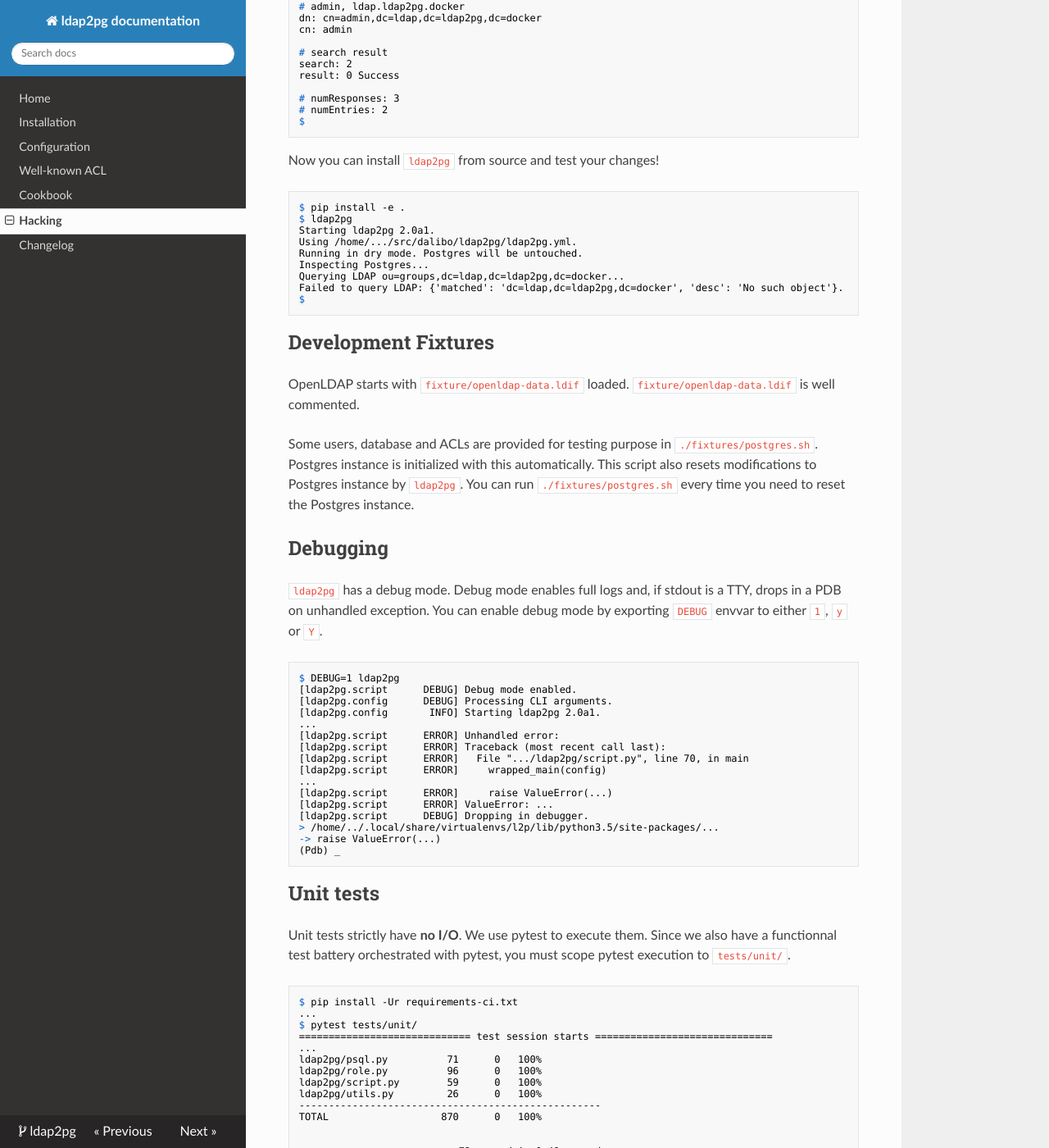
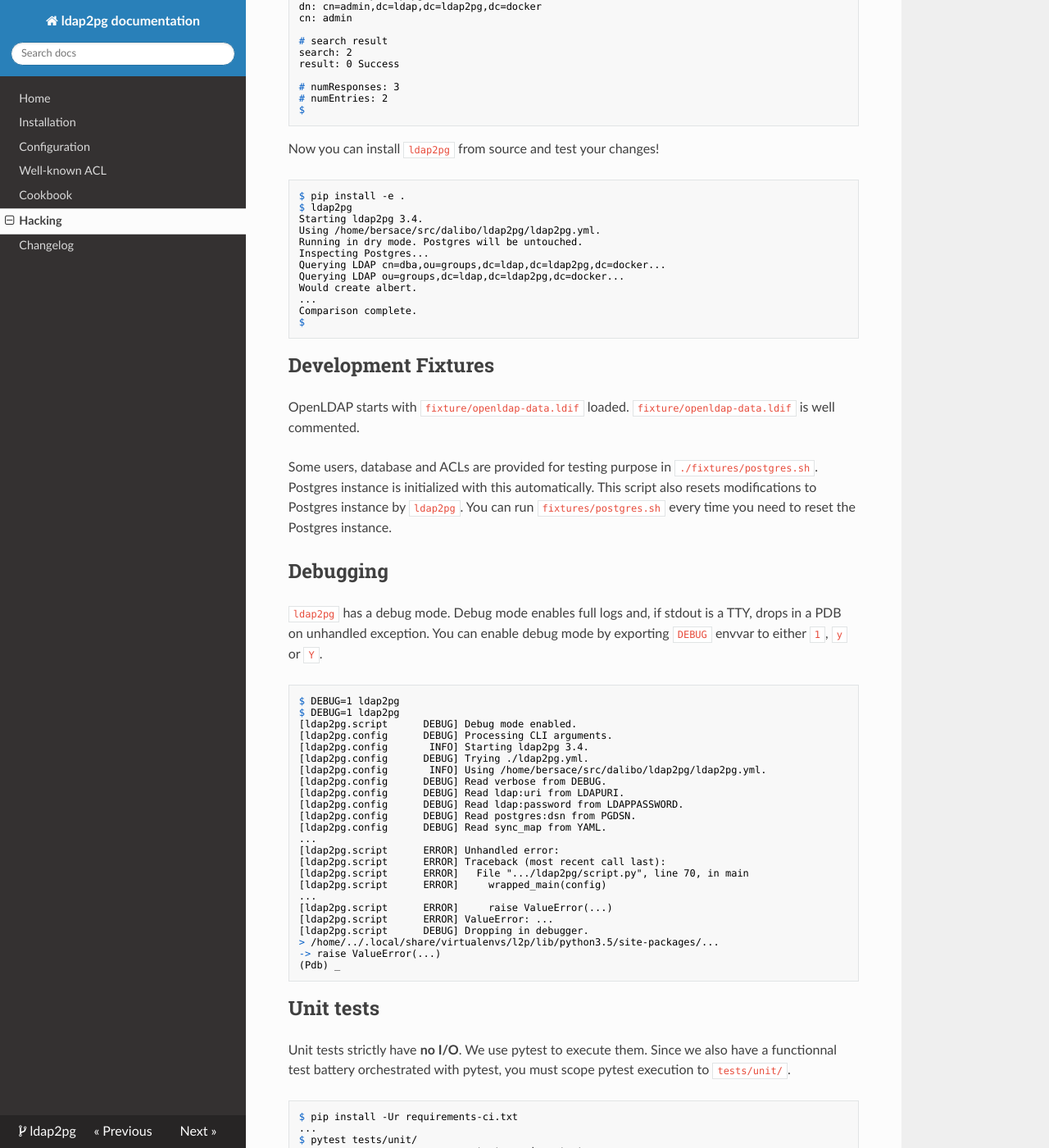
Before and after one commit to dalibo/ldap2pg, an MkDocs documentation site: the page built from docs/hacking.md, in a window 1280 px wide and 1400 px high, scrolled down 1103 px. Shown: the whole window at 82% size. Built offline with MkDocs 1.6.1, drawn with Linux system fonts in a browser that asks for light colours; nearby versions of some CDN libraries; old or Windows-style settings are respelled for this version of MkDocs; some of the changed text lies outside the part shown.

Commit message:
doc: Review hacking page

````diff
--- a/docs/hacking.md
+++ b/docs/hacking.md
@@ -14,23 +14,21 @@
 ``` console
 $ docker-compose pull
 ...
-Status: Image is up to date for dinkel/phpldapadmin:latest
+Status: Downloaded newer image for postgres:10-alpine
 $ docker-compose up -d
 Creating network "ldap2pg_default" with the default driver
-Creating volume "ldap2pg_ldapetc" with default driver
-Creating volume "ldap2pg_ldapvar" with default driver
-Creating ldap2pg_ldap_1
+Creating ldap2pg_postgres_1 ...
+Creating ldap2pg_ldap_1 ...
 Creating ldap2pg_postgres_1
-Creating ldap2pg_admin_1
+Creating ldap2pg_ldap_1 ... done
 ```
 
 It's up to you to define how to access Postgres and LDAP containers from your
 host: either use DNS resolution or a `docker-compose.override.yml` to expose
 port on your host. Provided `docker-compose.yml` comes with
-`postgres.ldap2pg.docker` and
-`ldap.ldap2pg.docker` [dnsdock](https://github.com/aacebedo/dnsdock) aliases .
-If you want to test SSL, you **must** access OpenLDAP through
-`ldap.ldap2pg.docker` domain name.
+`postgres.ldap2pg.docker` and `ldap.ldap2pg.docker`
+[dnsdock](https://github.com/aacebedo/dnsdock) aliases . If you want to test
+SSL, you **must** access OpenLDAP through `ldap.ldap2pg.docker` domain name.
 
 Setup your environment with regular `PG*` envvars so that `psql` can just
 connect to your PostgreSQL instance. Check with a simple `psql` call.
@@ -76,12 +74,15 @@
 ``` console
 $ pip install -e .
 $ ldap2pg
-Starting ldap2pg 2.0a1.
-Using /home/.../src/dalibo/ldap2pg/ldap2pg.yml.
+Starting ldap2pg 3.4.
+Using /home/bersace/src/dalibo/ldap2pg/ldap2pg.yml.
 Running in dry mode. Postgres will be untouched.
 Inspecting Postgres...
+Querying LDAP cn=dba,ou=groups,dc=ldap,dc=ldap2pg,dc=docker...
 Querying LDAP ou=groups,dc=ldap,dc=ldap2pg,dc=docker...
-Failed to query LDAP: {'matched': 'dc=ldap,dc=ldap2pg,dc=docker', 'desc': 'No such object'}.
+Would create albert.
+...
+Comparison complete.
 $
 ```
 
@@ -93,7 +94,7 @@
 Some users, database and ACLs are provided for testing purpose in
 `./fixtures/postgres.sh`. Postgres instance is initialized with this
 automatically. This script also resets modifications to Postgres instance by
-`ldap2pg`. You can run `./fixtures/postgres.sh` every time you need to reset the
+`ldap2pg`. You can run `fixtures/postgres.sh` every time you need to reset the
 Postgres instance.
 
 
@@ -105,9 +106,17 @@
 
 ``` console
 $ DEBUG=1 ldap2pg
+$ DEBUG=1 ldap2pg
 [ldap2pg.script      DEBUG] Debug mode enabled.
 [ldap2pg.config      DEBUG] Processing CLI arguments.
-[ldap2pg.config       INFO] Starting ldap2pg 2.0a1.
+[ldap2pg.config       INFO] Starting ldap2pg 3.4.
+[ldap2pg.config      DEBUG] Trying ./ldap2pg.yml.
+[ldap2pg.config       INFO] Using /home/bersace/src/dalibo/ldap2pg/ldap2pg.yml.
+[ldap2pg.config      DEBUG] Read verbose from DEBUG.
+[ldap2pg.config      DEBUG] Read ldap:uri from LDAPURI.
+[ldap2pg.config      DEBUG] Read ldap:password from LDAPPASSWORD.
+[ldap2pg.config      DEBUG] Read postgres:dsn from PGDSN.
+[ldap2pg.config      DEBUG] Read sync_map from YAML.
 ...
 [ldap2pg.script      ERROR] Unhandled error:
 [ldap2pg.script      ERROR] Traceback (most recent call last):
@@ -121,6 +130,7 @@
 -> raise ValueError(...)
 (Pdb) _
 ```
+
 
 # Unit tests
 
@@ -242,9 +252,9 @@
 
 [mkdocs](http://www.mkdocs.org) is in charge of building the documentation. To
 edit the doc, just type `mkdocs serve` at the toplevel directory and start
-editing `mkdocs.yml` and `docs/`.
-See [mkdocs documentation](http://www.mkdocs.org/user-guide/writing-your-docs/)
-for further information.
+editing `mkdocs.yml` and `docs/`. See [mkdocs
+documentation](http://www.mkdocs.org/user-guide/writing-your-docs/) for further
+information.
 
 
 # Packaging
````
Also changed, not shown: other parts of docs/hacking.md (+8 -8 lines).
